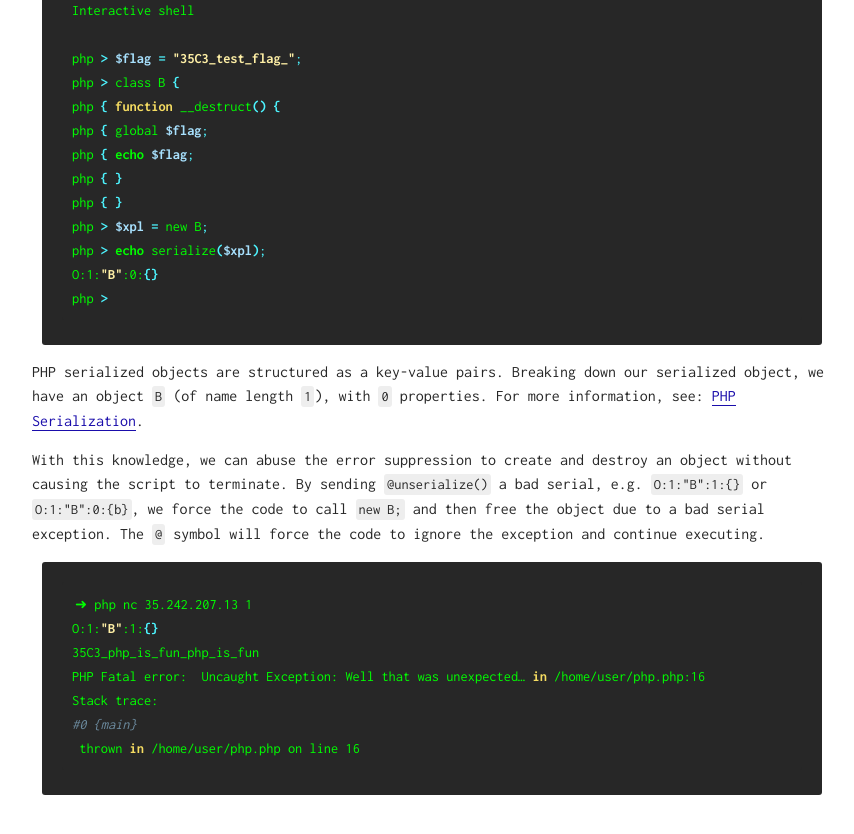
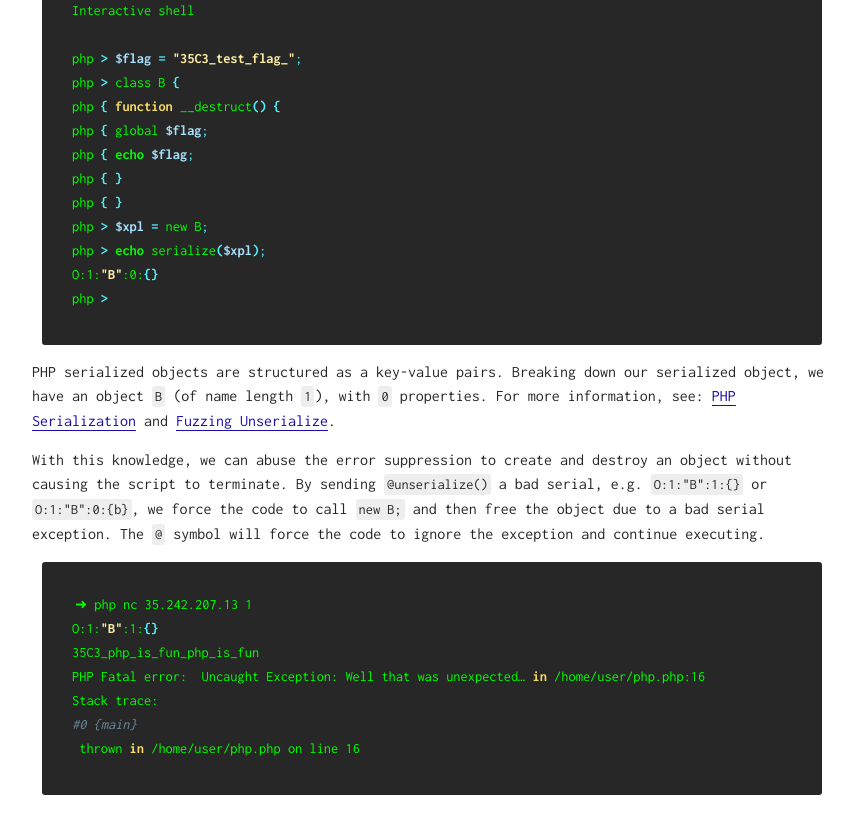
Before and after one commit to drtychai/drtychai.github.io, a Jekyll site: the page built from _posts/35c3ctf/2018-12-29-35c3-php.md, in a window 1280 px wide and 900 px high, scrolled down 1612 px. Shown: the top 834 px of the window, without its empty margins (208-1062 px from the left). Built offline with Jekyll 4.4.1, drawn with Linux system fonts in a browser that asks for light colours.

Commit message:
added additional references

````diff
--- a/_posts/35c3ctf/2018-12-29-35c3-php.md
+++ b/_posts/35c3ctf/2018-12-29-35c3-php.md
@@ -64,7 +64,7 @@ php > echo serialize($xpl);
 O:1:"B":0:{}
 php >
 ```
-PHP serialized objects are structured as a key-value pairs. Breaking down our serialized object, we have an object `B` (of name length `1`), with `0` properties. For more information, see: [PHP Serialization](http://www.phpinternalsbook.com/classes_objects/serialization.html).
+PHP serialized objects are structured as a key-value pairs. Breaking down our serialized object, we have an object `B` (of name length `1`), with `0` properties. For more information, see: [PHP Serialization](http://www.phpinternalsbook.com/classes_objects/serialization.html) and [Fuzzing Unserialize](https://www.evonide.com/fuzzing-unserialize/).
 
 With this knowledge, we can abuse the error suppression to create and destroy an object without causing the script to terminate. By sending `@unserialize()` a bad serial, e.g. `O:1:"B":1:{}` or `O:1:"B":0:{b}`, we force the code to call `new B;` and then free the object due to a bad serial exception. The `@` symbol will force the code to ignore the exception and continue executing.
 
````
